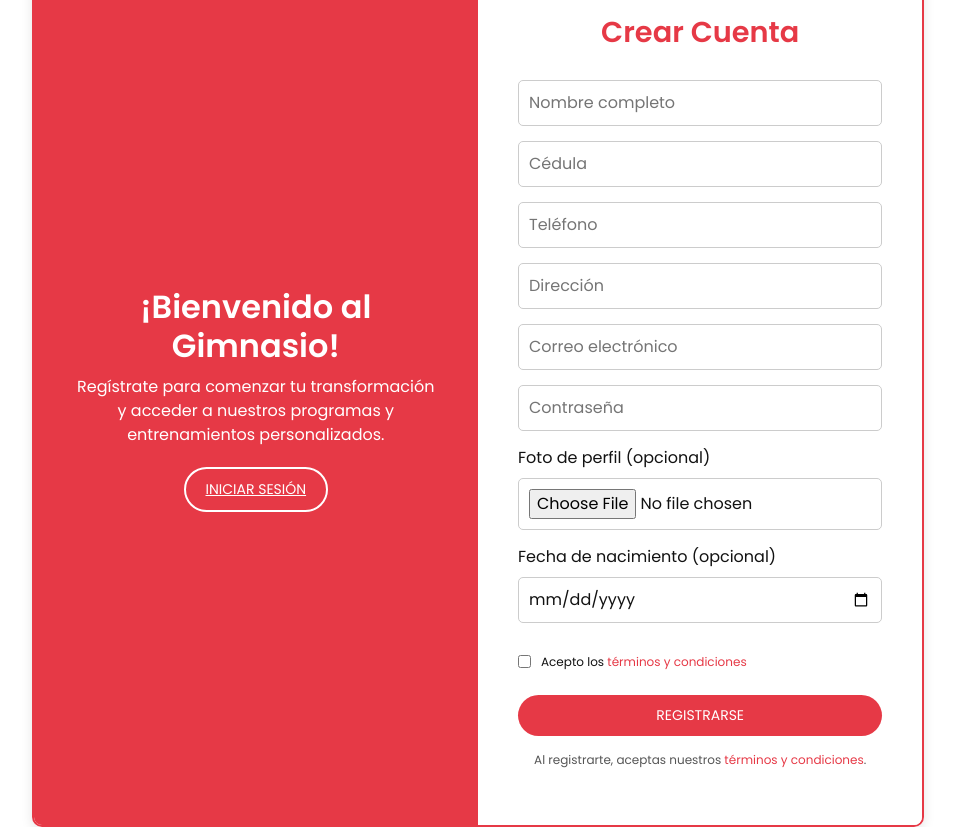
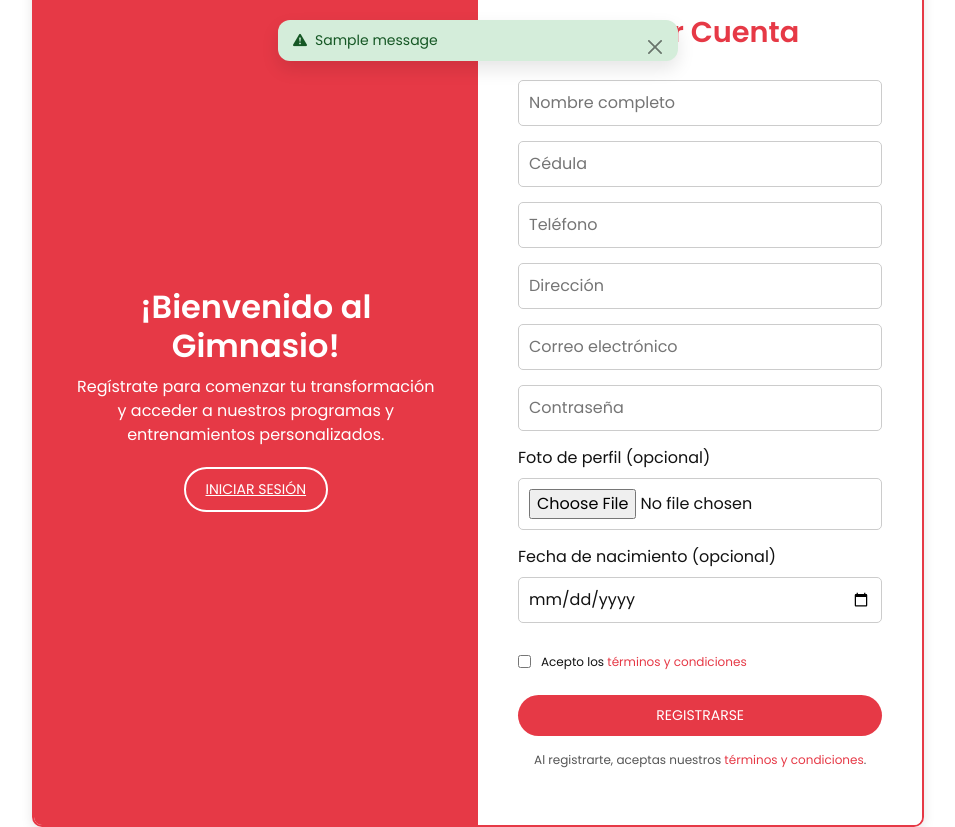
Before and after one commit to FelipeEsp07/Gimnasio, a Django app: page /reg_clientes/ in a window 1280 px wide. Shown: the whole page, without its empty margins (162-1117 px from the left). Run offline with Django 5.2, Linux system fonts and the light colour scheme; tables that the repository leaves empty hold one stand-in row (values such as "Sample post"); one stand-in notice (Sample message) is shown.

Commit message:
Actualización IX v20

```diff
--- a/Proyecto/Apps/Aplicacion1/templates/reg_clientes.html
+++ b/Proyecto/Apps/Aplicacion1/templates/reg_clientes.html
@@ -6,6 +6,8 @@
   <title>Registro de Clientes - Gimnasio</title>
   <!-- Bootstrap CSS -->
   <link href="https://cdn.jsdelivr.net/npm/bootstrap@5.3.0-alpha1/dist/css/bootstrap.min.css" rel="stylesheet">
+  <!-- Bootstrap Icons -->
+  <link href="https://cdn.jsdelivr.net/npm/bootstrap-icons@1.10.5/font/bootstrap-icons.css" rel="stylesheet">
   <!-- Google Fonts -->
   <link href="https://fonts.googleapis.com/css2?family=Poppins:wght@300;400;600&display=swap" rel="stylesheet">
   <style>
@@ -15,6 +17,16 @@
       color: #121212;
       height: 100vh;
       margin: 0;
+    }
+
+    .alert-container {
+      position: fixed;
+      top: 20px;
+      left: 50%;
+      transform: translateX(-50%);
+      width: 90%;
+      max-width: 400px;
+      z-index: 9999;
     }
 
     .container-registro {
@@ -185,19 +197,66 @@
         border: none;
       }
     }
+
+    .custom-alert {
+      border-radius: 12px;
+      padding: 10px 15px;
+      font-size: 14px;
+      font-weight: 500;
+      animation: fadeInUp 0.6s ease;
+      box-shadow: 0 8px 18px rgba(0, 0, 0, 0.1);
+      display: flex;
+      align-items: center;
+      gap: 8px;
+    }
+
+    .alert-success {
+      background-color: #d4edda;
+      color: #155724;
+      border: none;
+    }
+
+    .alert-error,
+    .alert-danger {
+      background-color: #f8d7da;
+      color: #721c24;
+      border: none;
+    }
+
+    .alert-warning {
+      background-color: #fff3cd;
+      color: #856404;
+      border: none;
+    }
+
+    .alert-info {
+      background-color: #d1ecf1;
+      color: #0c5460;
+      border: none;
+    }
   </style>
 </head>
 <body>
 
+  {% if messages %}
+    <div class="alert-container">
+      {% for message in messages %}
+        <div class="alert alert-dismissible fade show custom-alert alert-{{ message.tags }}" role="alert">
+          <i class="bi bi-exclamation-triangle-fill"></i>
+          {{ message }}
+          <button type="button" class="btn-close" data-bs-dismiss="alert" aria-label="Cerrar"></button>
+        </div>
+      {% endfor %}
+    </div>
+  {% endif %}
+
   <div class="container container-registro">
     <div class="row-registro">
-      <!-- Sección de Información -->
       <div class="info-section">
         <h2>¡Bienvenido al Gimnasio!</h2>
         <p>Regístrate para comenzar tu transformación y acceder a nuestros programas y entrenamientos personalizados.</p>
         <a class="btn-signin" href="{% url 'login_clientes' %}">Iniciar Sesión</a>
       </div>
-      <!-- Sección del Formulario -->
       <div class="form-section">
         <h2>Crear Cuenta</h2>
         <form action="{% url 'reg_clientes' %}" method="POST" enctype="multipart/form-data">
--- a/Proyecto/Apps/Aplicacion1/urls.py
+++ b/Proyecto/Apps/Aplicacion1/urls.py
@@ -10,6 +10,7 @@ urlpatterns = [
     path('reg_clientes/', views.reg_clientes, name='reg_clientes'),
     path('reg_empleados/', views.reg_empleados, name='reg_empleados'),
     path('login_clientes/', views.login_clientes, name='login_clientes'),
+    path('logout/', views.logout_view, name='logout'),
     path('dashboard_admin/', views.dashboard_admin, name='dashboard_admin'),
     path('eliminar_empleado/<int:id>/', views.eliminar_empleado, name='eliminar_empleado'),
     path('editar_empleado/<int:id>/', views.editar_empleado, name='editar_empleado'),
--- a/Proyecto/Apps/Aplicacion1/views.py
+++ b/Proyecto/Apps/Aplicacion1/views.py
@@ -30,6 +30,11 @@ def authenticate_user(correo, password):
         return None
     except Usuario.DoesNotExist:
         return None
+
+def logout_view(request):
+    request.session.flush()
+    messages.success(request, "Has cerrado la sesión con éxito.")
+    return redirect('home')
 
 def crear_rol(request):
     if request.method == 'POST':
```
Also changed, not shown: Proyecto/Apps/Aplicacion1/templates/login_clientes.html (+62 -0 lines), Proyecto/Apps/Aplicacion1/templates/dash_admin.html (line endings or trailing spaces), Proyecto/Apps/Aplicacion1/templates/dash_cliente.html (line endings or trailing spaces), Proyecto/Apps/Aplicacion1/templates/dash_entrenador.html (line endings or trailing spaces).
